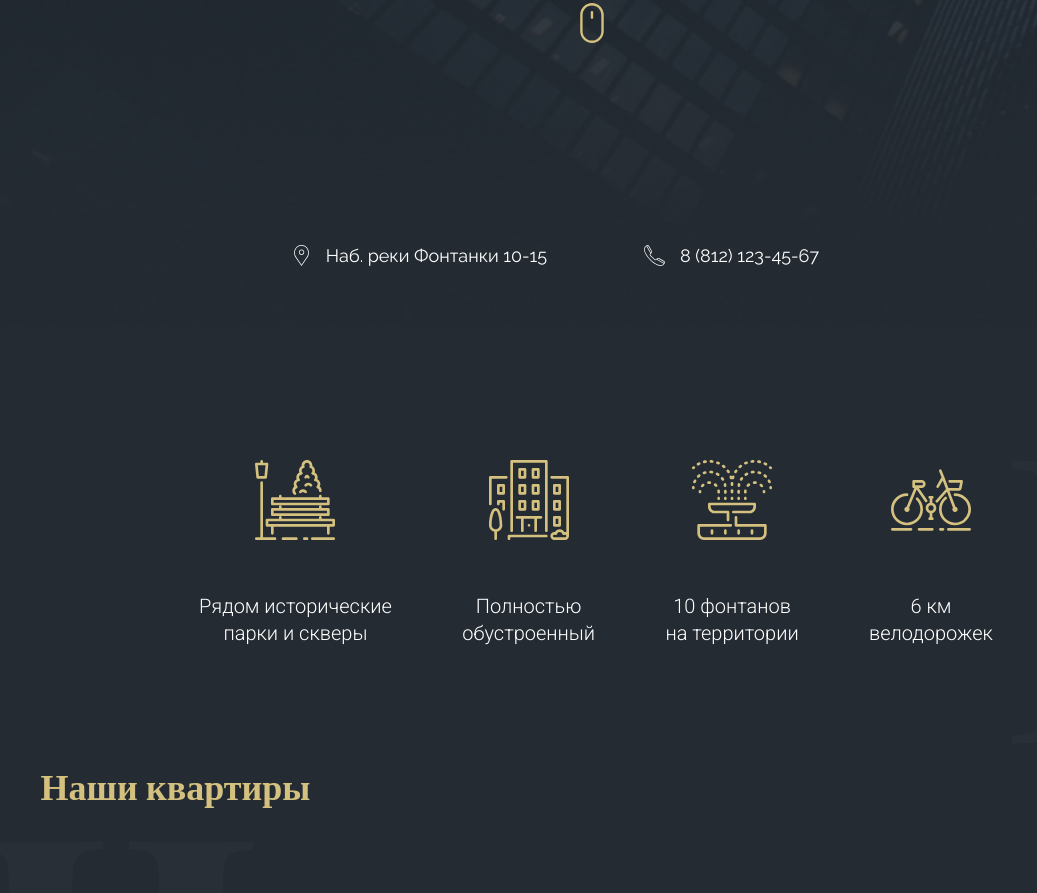
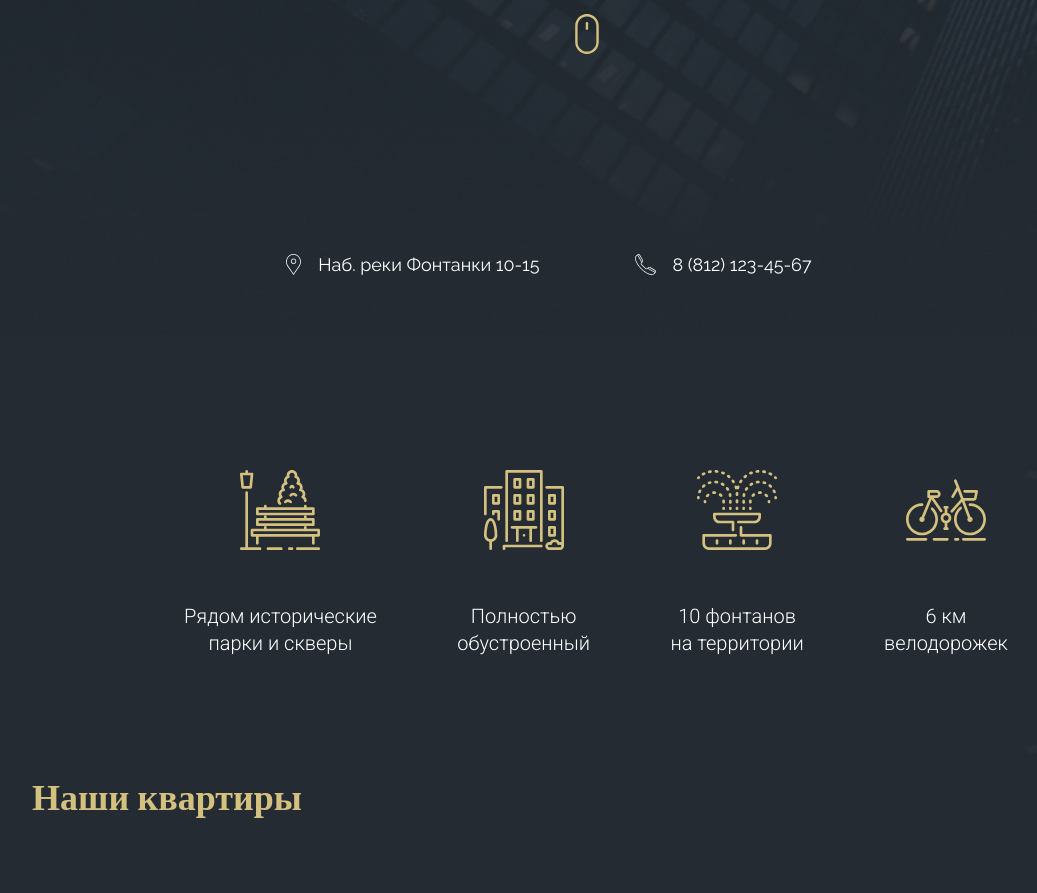
Before and after one commit to Kirien1991/lofthouseTest, a website: page index.html in a window 1280 px wide. Shown: the part 490-1383 px from the top of the page, without its empty margins (53-1090 px from the left). Drawn offline with nearby package versions, Linux system fonts and the light colour scheme; files whose address does not match are found by name; a web font is replaced by a local one.

Commit message:
commit41

```diff
--- a/index.html
+++ b/index.html
@@ -81,24 +81,28 @@
     <section class="banner">
       <div class="container">
         <h2 class="title-accent">
-          Жилой комплекс <br />
+          <span>Жилой комплекс</span>
+          <br />
           <span>в историческом центре</span>
-          <a href="#beneficts">
+        </h2>
+
+        <div class="banner__icon">
           <img
               src="./image/header/mouse.svg"
               alt="Scroll next"
               class="banner__icon"
             />
-          </a>
-        </h2>
+        </div>
 
         <div class="banner__footer">
-          <div class="text-left">
-            <a href="section-map" class="info">Наб. реки Фонтанки 10-15</a>
-          </div>
-          <div class="text-right">
-            <a href="tel:+78121234567" class="info-tel">8 (812) 123-45-67</a>
-          </div>
+            <a href="#" class="banner__info">
+              <img src="image/header/map.svg" alt="map">
+              <span>Наб. реки Фонтанки 10-15</span>
+            </a>
+            <a href="tel:+78121234567" class="banner__info">
+              <img src="image/header/phone.svg" alt="phone">
+              <span>8 (812) 123-45-67</span>
+            </a>
         </div>
       </div>
     </section>
@@ -148,14 +152,10 @@
       </div>
     </section>
 
-    <section class="apartments">
+    <section class="section">
       <div class="container">
-        <div class="apartments__item">
-          <div class="apartments__title">
-            <h2 class="title-accent title-accent--st">Наши квартиры</h2>
-          </div>
-        </div>
-
+        <div class="section__title">Наши квартиры</div>
+        <div class="section__content">
            <div class="card">
           <div class="card__item">
             <img
@@ -194,13 +194,15 @@
           </div>
         </div>
         </div>
+      </div>
     </section>
 
-    <section class="cta">
+    <section class="section section--cta">
       <div class="container">
-        <div class="cta__wrapper">
+        <div class="section__title">Хотите посмотреть?</div>
+        <div class="section__content">
+          <div class="cta">
             <div class="cta__title">
-            <h2 class="title-accent title-accent--start">Хотите посмотреть?</h2>
               <p>
                 ЖК LoftHouse – это проект бизнес-класса, расположенный в центре
                 города, на Наб. реки Фонтанки 10-15. Комплекс предлагает своим
@@ -225,10 +227,13 @@
             </form>
           </div>
         </div>
+      </div>
     </section>
 
-    <section class="video">
-      <div class="container container--video">
+    <section class="section">
+      <div class="container">
+        <div class="section__content">
+          <div class="video">
             <a
               href="https://www.youtube.com/watch?v=gMHdIWBwWgc"
               class="video__link"
@@ -244,6 +249,8 @@
                 class="video__image"
               />
             </a>
+          </div>
+        </div>
       </div>
     </section>
 
--- a/scss/base/_base.scss
+++ b/scss/base/_base.scss
@@ -4,8 +4,9 @@ body {
 
 .container {
   padding: 0 15px;
-  max-width: 1159px;
+  max-width: 1110px;
   margin: 0 auto;
+  box-sizing: content-box;
 
   &--small {
     max-width: 824px;
@@ -68,10 +69,6 @@ body {
     font-size: 36px;
     text-align: start;
   }
-
-  span {
-    padding-left: 12px;
-  }
 }
 
 
--- a/scss/block/_apartments.scss
+++ /dev/null
@@ -1,20 +0,0 @@
-.apartments {
-
-  &__item {
-    margin-bottom: 87px;
-    position: relative;
-
-    &::before {
-      content: "III";
-      position: absolute;
-      font-family: $font-accent;
-      font-size: 400px;
-      font-weight: 700;
-      color: $white;
-      opacity: 0.02;
-      transform: translate(-46%, -13%);
-    }
-  }
-
-  &__title {}
-}
--- a/scss/block/_banner.scss
+++ b/scss/block/_banner.scss
@@ -2,58 +2,58 @@
   background-image: url("/image/header/Rectangle.jpg");
   background-size: cover;
   background-repeat: no-repeat;
-  padding-top: 286px;
-  padding-bottom: 59px;
+  padding-top: 296px;
+  padding-bottom: 60px;
   margin-top: -140px;
-  position: relative;
-  z-index: -1;
 
+  .title-accent {
+    margin-bottom: 80px;
+
+    span {
+      &:first-of-type {
+        margin-left: -11px;
+      }
+    }
+  }
 
   @include mediaTablet {
-    margin-top: -270px;
+
+    margin-top: -600px;
   }
 
   @include mediaSmall {
+    margin-top: -370px;
     margin-bottom: -50px;
-    margin-top: 50px;
   }
 
   &__icon {
-    position: absolute;
-    top: 60.5%;
-    left: 50.4%;
-    transform: translate(-50%, 0%);
-
-    @include mediaTablet {
-      top: 73.5%;
-    }
-
-    @include mediaSmall {
-      top: 30%;
-      left: 51%;
-      bottom: -100px;
-    }
+    text-align: center;
+    margin-bottom: 100px;
   }
 
   &__footer {
-    display: grid;
-    grid-template-columns: 1fr 1fr;
-    gap: 80px;
-    min-height: 342px;
-    align-items: end;
+    display: flex;
+    justify-content: center;
+    gap: 95px;
 
-
-
-    @include mediaTablet {
-      min-height: 125px;
+    a {
+      &:first-of-type {
+        justify-content: flex-end;
+      }
     }
 
-    @include mediaSmall {
-      grid-template-columns: 1fr;
-      gap: 40px;
-      justify-items: center;
-      align-content: center;
-      min-height: 230px;
+  }
+
+  &__info {
+    color: $white;
+    font-family: $font-raleway;
+    font-size: 18px;
+    width: 100%;
+    display: flex;
+    gap: 17px;
+
+    &:hover {
+      color: $accent;
     }
   }
 }
--- a/scss/block/_card.scss
+++ b/scss/block/_card.scss
@@ -2,7 +2,6 @@
   display: grid;
   grid-template-columns: 1fr 1fr;
   gap: 29px 27px;
-  padding-left: 17px;
 
   @include mediaTablet {
     grid-template-columns: repeat(auto-fit, minmax(290px, 1fr));
--- a/scss/block/_cta.scss
+++ b/scss/block/_cta.scss
@@ -1,30 +1,14 @@
 .cta {
-  padding-top: 180px;
-  padding-bottom: 161px;
-  overflow: hidden;
-  background-image: url("/image/cta/Rectangle.jpg");
-  background-size: cover;
-  background-repeat: no-repeat;
+  display: grid;
+  grid-template-columns: 1fr 1fr;
+  gap: 30px;
 
   @include mediaTablet {
-    padding: 40px 0;
-
-
-  }
-
-  &__wrapper {
-    display: grid;
-    grid-template-columns: 1fr 1fr;
-    gap: 30px;
-
-    @include mediaTablet {
-      grid-template-columns: 1fr;
-      gap: 0;
-    }
+    grid-template-columns: 1fr;
+    gap: 0;
   }
 
   &__title {
-    padding-left: 17px;
     max-width: 548px;
 
     p {
@@ -32,19 +16,13 @@
       color: $white;
       font-size: 16px;
       line-height: 24px;
-      padding-top: 19px;
     }
-
-
-
   }
 
   &__form {
     display: grid;
     grid-template-columns: 1fr 1fr;
     gap: 36px 27px;
-    margin-top: 66px;
-    margin-left: 7px;
 
     @include mediaTablet {
       grid-template-columns: 1fr;
--- a/scss/block/_header.scss
+++ b/scss/block/_header.scss
@@ -1,7 +1,7 @@
 .header {
   max-width: 100%;
   height: 140px;
-  padding-top: 31px;
+  padding-top: 42px;
   padding-bottom: 31px;
   overflow: hidden;
 
@@ -13,7 +13,6 @@
   &__top {
     display: flex;
     justify-content: space-between;
-    padding-left: 17px;
 
     @include mediaSmall {
       display: flex;
--- a/scss/block/_section.scss
+++ b/scss/block/_section.scss
@@ -0,0 +1,24 @@
+.section {
+    &--cta {
+        background-image: url("/image/cta/Rectangle.jpg");
+        background-size: cover;
+        background-repeat: no-repeat;
+        padding-top: 180px;
+        padding-bottom: 178px;
+
+        .section__title {
+            margin-bottom: 19px;
+        }
+    }
+
+    &__title {
+        font-family: $font-accent;
+        font-size: 36px;
+        font-weight: 700;
+        color: $accent;
+        margin-bottom: 88px;
+    }
+
+
+    &__content {}
+}
--- a/scss/block/_text.scss
+++ /dev/null
@@ -1,63 +0,0 @@
-.text-left {
-  text-align: right;
-}
-
-.text-right {
-  padding-left: 53px;
-
-  @include mediaSmall {
-    padding-left: 0;
-  }
-}
-
-.info {
-  position: relative;
-  color: $white;
-  font-family: $font-raleway;
-  font-size: 18px;
-
-  &::after {
-    content: "";
-    position: absolute;
-    top: 0;
-    left: -32px;
-    right: 0;
-    bottom: 0;
-    background-image: url("/image/header/map.svg");
-    background-repeat: no-repeat;
-  }
-
-  &:hover {
-    color: $accent;
-  }
-
-  &:hover::after {
-    transform: scale(1.1);
-  }
-}
-
-.info-tel {
-  position: relative;
-  color: $white;
-  font-family: $font-raleway;
-  font-size: 18px;
-
-  &::before {
-    content: "";
-    position: absolute;
-    top: 0;
-    left: -36px;
-    right: 0;
-    bottom: 0;
-    background-image: url("/image/header/phone.svg");
-    background-repeat: no-repeat;
-  }
-
-  &:hover {
-    color: $accent;
-  }
-
-  &:hover::before {
-    transform: scale(1.1);
-  }
-}
--- a/scss/block/_video.scss
+++ b/scss/block/_video.scss
@@ -1,5 +1,4 @@
 .video {
-    overflow: hidden;
     text-align: center;
 
     &__content {
@@ -20,16 +19,17 @@
 
     &__icon {
         position: absolute;
-        top: 50%;
-        left: 50%;
-        transform: translate(-43%, -40%);
-        background-repeat: no-repeat;
+        top: 0;
+        left: 0;
+        right: 0;
+        bottom: 0;
+        margin: auto;
+        width: 100px;
+        height: 100px;
     }
 
     &__image {
         background-size: cover;
         background-repeat: no-repeat;
-        padding-top: 20px;
-        padding-left: 14px;
     }
 }
--- a/scss/main.scss
+++ b/scss/main.scss
@@ -9,10 +9,8 @@
 @import "./block/header";
 @import "./block/logo";
 @import "./block/nav";
-@import "./block/text";
 @import "./block/banner";
 @import "./block/testimonials";
-@import "./block/apartments";
 @import "./block/card";
 @import "./block/cta";
 @import "./block/form";
```
Also changed, not shown: css/main.css. Lines whose indentation alone changed are shown as unchanged.
